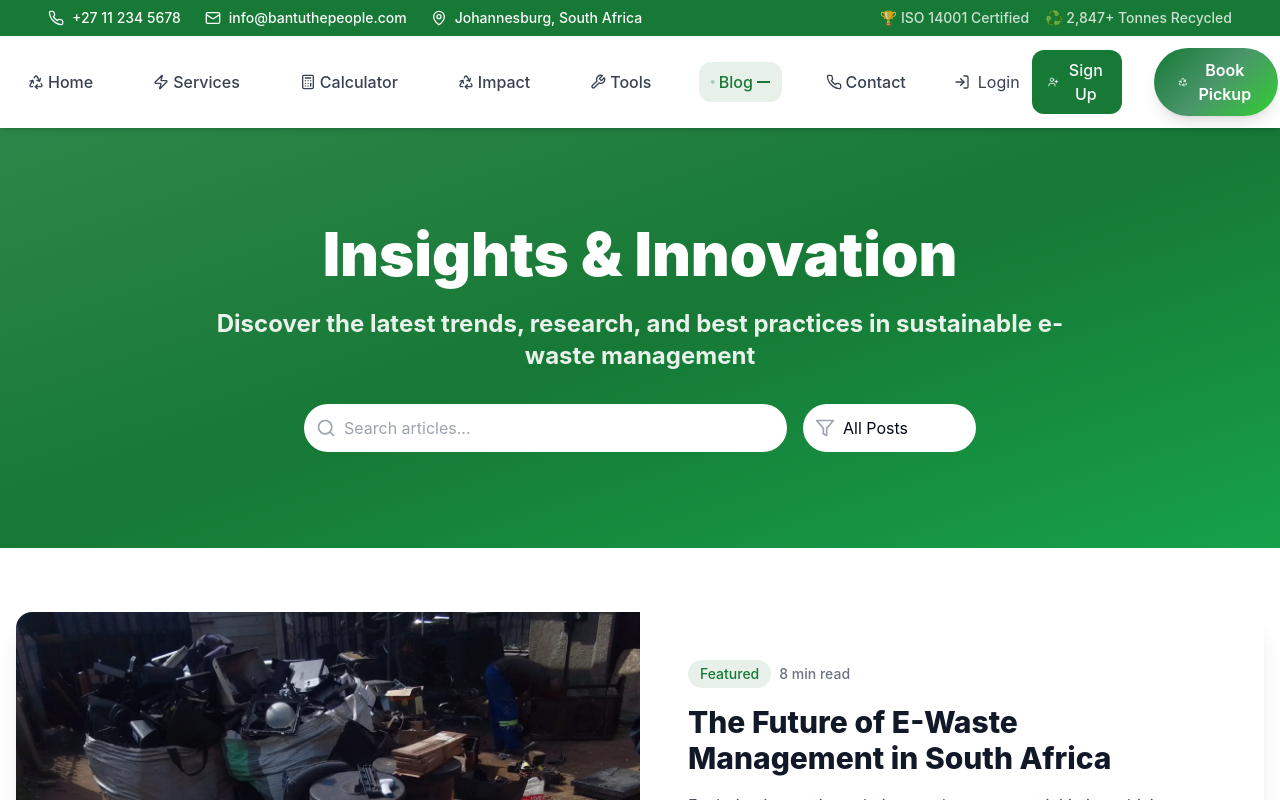
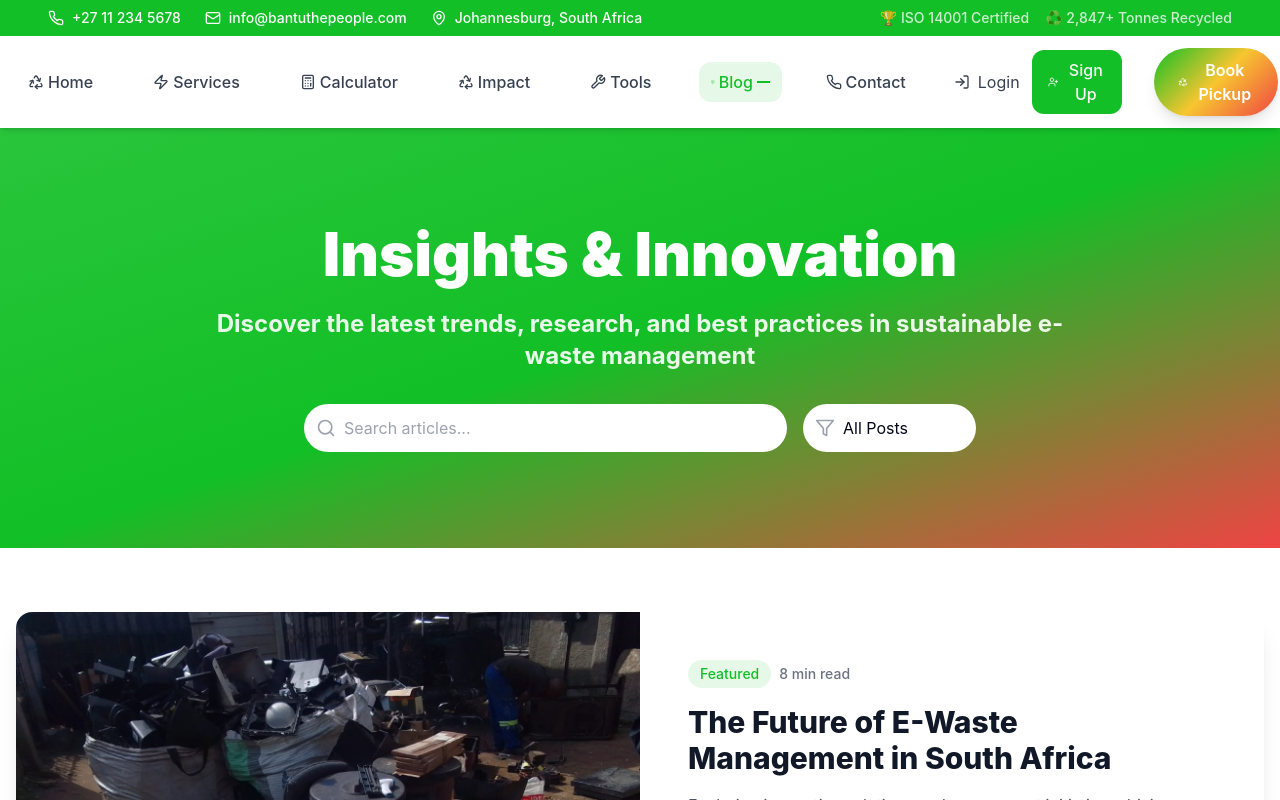
Before and after one commit to TdyLungster/eco-bantu-recycle, a React (Vite) app: page /blog in a window 1280 px wide. Shown: the top 800 px of the page. Built offline with nearby package versions, Linux system fonts and the light colour scheme.

Commit message:
Refactor: Maintain existing layout and colors
Preserve the current design and color scheme, aligning with the logo's colors.

```diff
--- a/src/index.css
+++ b/src/index.css
@@ -16,16 +16,16 @@
     --popover: 0 0% 100%;
     --popover-foreground: 222.2 84% 4.9%;
 
-    --primary: 139 69% 28%;
+    --primary: 127 83% 41%;
     --primary-foreground: 0 0% 98%;
 
-    --secondary: 220 14.3% 95.9%;
+    --secondary: 45 93% 58%;
     --secondary-foreground: 220.9 39.3% 11%;
 
     --muted: 220 14.3% 95.9%;
     --muted-foreground: 220 8.9% 46.1%;
 
-    --accent: 142 76% 36%;
+    --accent: 0 84% 60%;
     --accent-foreground: 0 0% 98%;
 
     --destructive: 0 84.2% 60.2%;
@@ -48,16 +48,16 @@
     --popover: 222.2 84% 4.9%;
     --popover-foreground: 210 40% 98%;
 
-    --primary: 142 76% 36%;
+    --primary: 127 83% 41%;
     --primary-foreground: 222.2 84% 4.9%;
 
-    --secondary: 217.2 32.6% 17.5%;
+    --secondary: 45 93% 58%;
     --secondary-foreground: 210 40% 98%;
 
     --muted: 217.2 32.6% 17.5%;
     --muted-foreground: 215 20.2% 65.1%;
 
-    --accent: 142 76% 36%;
+    --accent: 0 84% 60%;
     --accent-foreground: 210 40% 98%;
 
     --destructive: 0 62.8% 30.6%;
@@ -88,14 +88,14 @@
   }
 
   .eco-gradient-text {
-    background: linear-gradient(135deg, hsl(139 69% 28%), hsl(207 44% 49%));
+    background: linear-gradient(135deg, hsl(127 83% 41%), hsl(45 93% 58%));
     background-clip: text;
     -webkit-background-clip: text;
     color: transparent;
   }
 
   .btn-eco {
-    background: linear-gradient(135deg, hsl(139 69% 28%), hsl(146 34% 44%), hsl(120 61% 50%));
+    background: linear-gradient(135deg, hsl(127 83% 41%), hsl(45 93% 58%), hsl(0 84% 60%));
     @apply text-white px-8 py-4 rounded-xl font-semibold transition-all hover:shadow-lg hover:scale-105;
   }
 
--- a/tailwind.config.ts
+++ b/tailwind.config.ts
@@ -69,20 +69,20 @@ export default {
           DEFAULT: "hsl(var(--card))",
           foreground: "hsl(var(--card-foreground))",
         },
-        // Eco-friendly theme colors with better contrast (HSL values)
+        // Logo-inspired theme colors (HSL values)
         eco: {
-          primary: "139 69% 28%",
-          secondary: "146 34% 44%",
-          accent: "120 61% 50%",
+          primary: "127 83% 41%",
+          secondary: "45 93% 58%",
+          accent: "0 84% 60%",
           blue: "207 44% 49%",
           light: "120 73% 75%",
           dark: "120 100% 20%",
         },
       },
       backgroundImage: {
-        "eco-gradient": "linear-gradient(135deg, hsl(139 69% 28%) 0%, hsl(146 34% 44%) 50%, hsl(120 61% 50%) 100%)",
-        "hero-gradient": "linear-gradient(135deg, hsl(139 69% 28%) 0%, hsl(207 44% 49%) 100%)",
-        "text-gradient": "linear-gradient(135deg, hsl(139 69% 28%) 0%, hsl(207 44% 49%) 100%)",
+        "eco-gradient": "linear-gradient(135deg, hsl(127 83% 41%) 0%, hsl(45 93% 58%) 50%, hsl(0 84% 60%) 100%)",
+        "hero-gradient": "linear-gradient(135deg, hsl(127 83% 41%) 0%, hsl(45 93% 58%) 100%)",
+        "text-gradient": "linear-gradient(135deg, hsl(127 83% 41%) 0%, hsl(45 93% 58%) 100%)",
       },
       textShadow: {
         'sm': '1px 1px 2px rgba(0, 0, 0, 0.1)',
```
